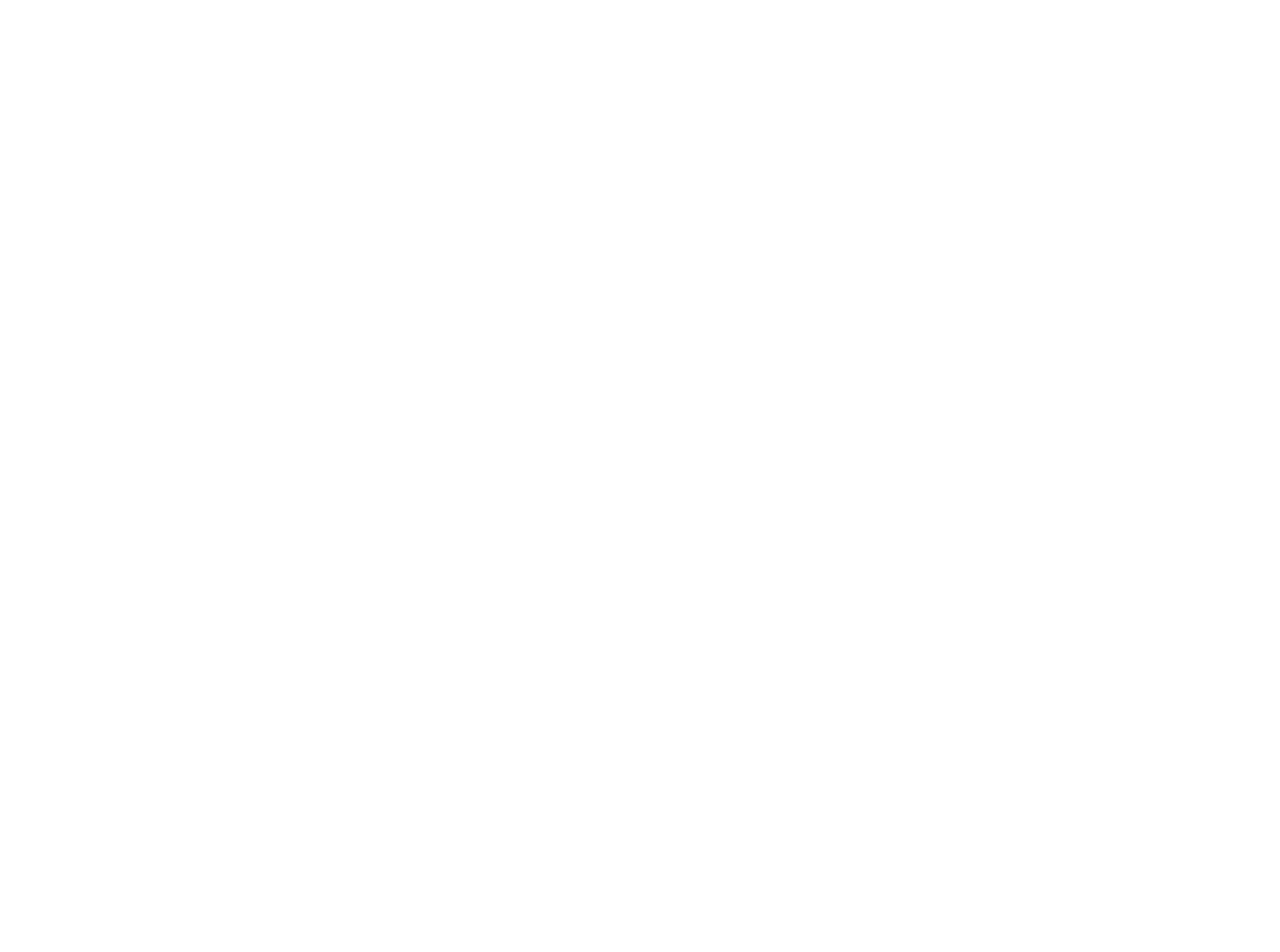
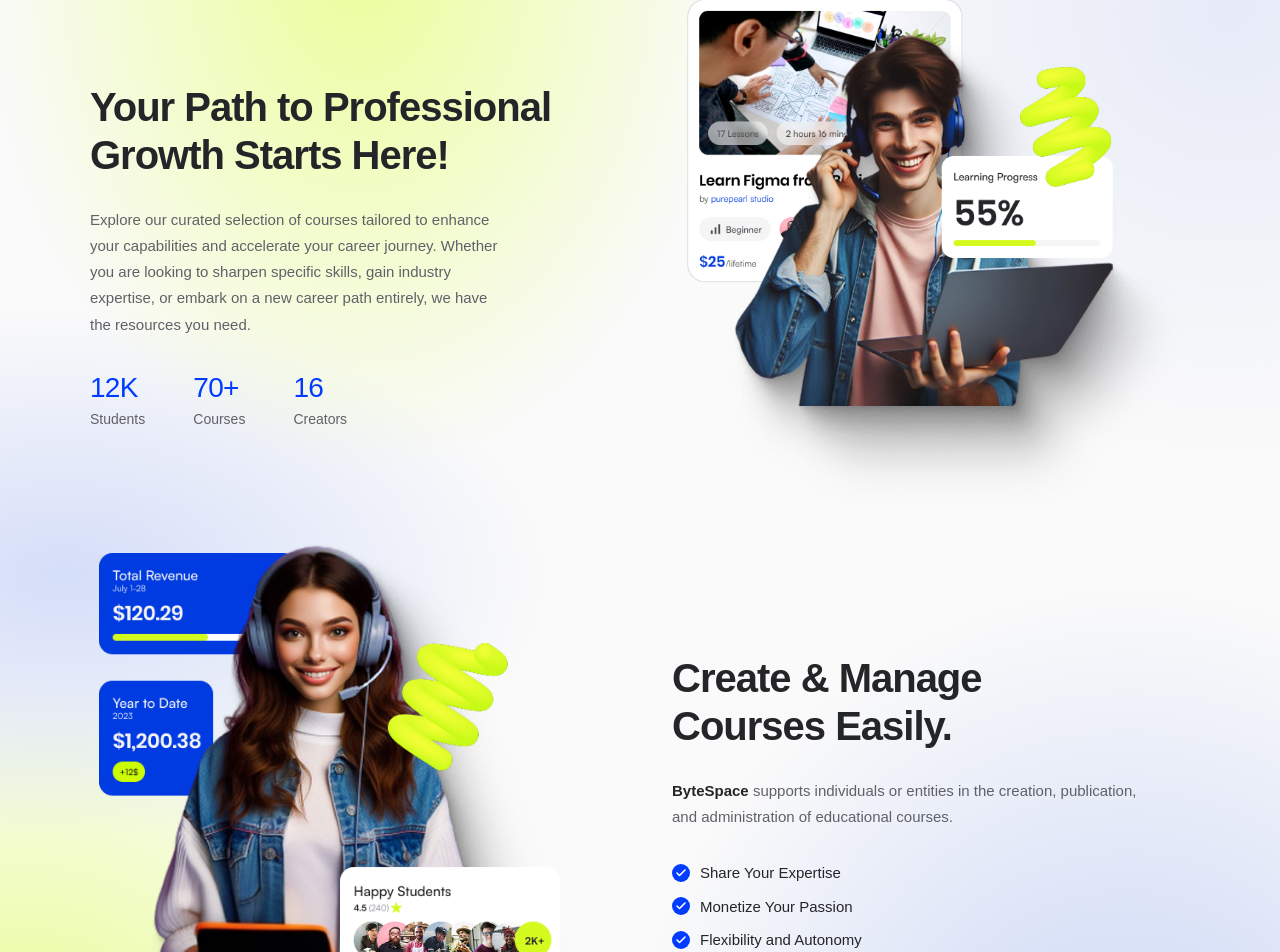
Before and after one commit to Farhanasharna2000/ByteSpace, a Next.js app: page / in a window 1280 px wide. Shown: the part 2931-3883 px from the top of the page. Before the commit the page ends 2834 px from the top, so only its background shows below. Built offline with nearby package versions, Linux system fonts and the light colour scheme.

Commit message:
design Growth section

```diff
--- a/app/page.tsx
+++ b/app/page.tsx
@@ -1,6 +1,7 @@
 import Brand from "@/components/home/Brand";
 import CourseCategories from "@/components/home/CourseCategories";
 import Hero from "@/components/home/Hero";
+import Growth from "@/components/home/Growth";
 import LearningPaths from "@/components/home/LearningPaths";
 import Navbar from "@/components/shared/Navbar";
 
@@ -13,6 +14,7 @@
       <Brand />
       <CourseCategories />
       <LearningPaths />
+      <Growth />
     </main>
   );
 }
--- /dev/null
+++ b/components/home/Growth.tsx
@@ -0,0 +1,77 @@
+import Image from "next/image";
+import { creatorBenefits, growthStats } from "@/constants/growth";
+import studentGrowth from "@/public/home/growth/1.png";
+import creatorGrowth from "@/public/home/growth/2.png";
+
+export default function Growth() {
+  return (
+    <section
+      aria-label="Grow with ByteSpace"
+      className="overflow-hidden bg-[#fafafa] px-6 py-12 text-[#242528] sm:py-16 lg:py-24"
+      style={{
+        backgroundImage:
+          "radial-gradient(ellipse at 28% 4%, #eaff9a 0%, transparent 29%), radial-gradient(ellipse at 96% 8%, #e7ebf8 0%, transparent 26%), radial-gradient(ellipse at 5% 51%, #d5def9 0%, transparent 28%), radial-gradient(ellipse at 2% 88%, #e8ff92 0%, transparent 24%), radial-gradient(ellipse at 88% 95%, #c6d3f6 0%, transparent 32%)",
+      }}
+    >
+      <div className="mx-auto max-w-[1100px]">
+        <div className="grid items-center gap-8 md:grid-cols-2 md:gap-10 lg:gap-16">
+          <div className="max-w-[480px]">
+            <h2 className="text-[clamp(28px,3.2vw,40px)] leading-[1.2] font-semibold tracking-[-0.025em]">
+              Your Path to Professional Growth Starts Here!
+            </h2>
+            <p className="mt-7 max-w-[410px] text-sm leading-[1.75] font-light text-[#606168] sm:text-[15px]">
+              Explore our curated selection of courses tailored to enhance your
+              capabilities and accelerate your career journey. Whether you are
+              looking to sharpen specific skills, gain industry expertise, or
+              embark on a new career path entirely, we have the resources you need.
+            </p>
+            <dl className="mt-8 flex flex-wrap gap-x-10 gap-y-5 sm:gap-x-12">
+              {growthStats.map((stat) => (
+                <div key={stat.label} className="flex flex-col gap-1">
+                  <dt className="order-2 text-sm font-light text-[#606168]">{stat.label}</dt>
+                  <dd className="text-[28px] leading-tight font-medium tracking-tight text-[#003cff]">{stat.value}</dd>
+                </div>
+              ))}
+            </dl>
+          </div>
+          <Image
+            src={studentGrowth}
+            alt="Student with headphones and a laptop, alongside a course preview and learning progress card."
+            sizes="(max-width: 767px) calc(100vw - 48px), 550px"
+            className="mx-auto h-auto w-full max-w-[550px]"
+          />
+        </div>
+
+        <div className="mt-8 grid items-center gap-8 md:mt-0 md:grid-cols-2 md:gap-10 lg:gap-16">
+          <div className="md:order-2">
+            <h2 className="max-w-[450px] text-[clamp(28px,3.2vw,40px)] leading-[1.2] font-semibold tracking-[-0.025em]">
+              Create &amp; Manage Courses Easily.
+            </h2>
+            <p className="mt-7 max-w-[490px] text-sm leading-[1.75] font-light text-[#606168] sm:text-[15px]">
+              <span className="font-semibold text-[#242528]">ByteSpace</span>{" "}
+              supports individuals or entities in the creation, publication, and
+              administration of educational courses.
+            </p>
+            <ul className="mt-8 space-y-3">
+              {creatorBenefits.map((benefit) => (
+                <li key={benefit} className="flex items-center gap-2.5 text-sm sm:text-[15px]">
+                  <svg aria-hidden="true" width="18" height="18" viewBox="0 0 18 18" fill="none" className="shrink-0">
+                    <circle cx="9" cy="9" r="9" fill="#003cff" />
+                    <path d="m5 9 2.5 2.5L13 6" stroke="white" strokeWidth="1.6" strokeLinecap="round" strokeLinejoin="round" />
+                  </svg>
+                  {benefit}
+                </li>
+              ))}
+            </ul>
+          </div>
+          <Image
+            src={creatorGrowth}
+            alt="Course creator holding a tablet, with revenue and happy student cards."
+            sizes="(max-width: 767px) calc(100vw - 48px), 500px"
+            className="mx-auto h-auto w-full max-w-[500px] md:order-1"
+          />
+        </div>
+      </div>
+    </section>
+  );
+}
--- /dev/null
+++ b/constants/growth.ts
@@ -0,0 +1,12 @@
+export const growthStats = [
+  { label: "Students", value: "12K" },
+  { label: "Courses", value: "70+" },
+  { label: "Creators", value: "16" },
+];
+
+export const creatorBenefits = [
+  "Share Your Expertise",
+  "Monetize Your Passion",
+  "Flexibility and Autonomy",
+  "Build a Community",
+];
```
Also changed, not shown: 2 other files (tests, documents, lock files or other folders).
